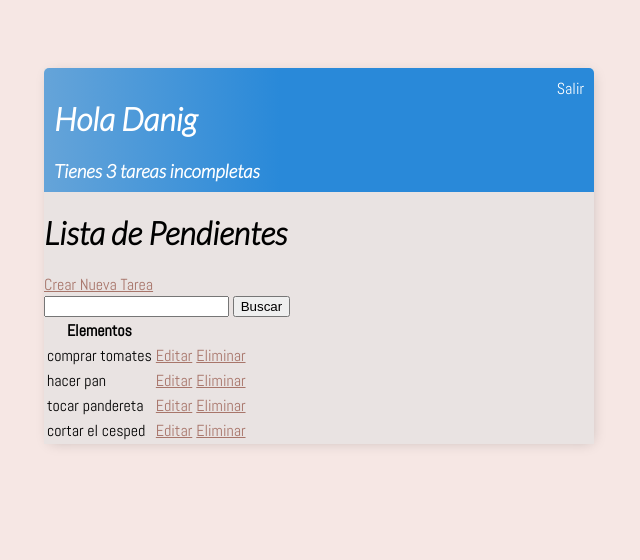
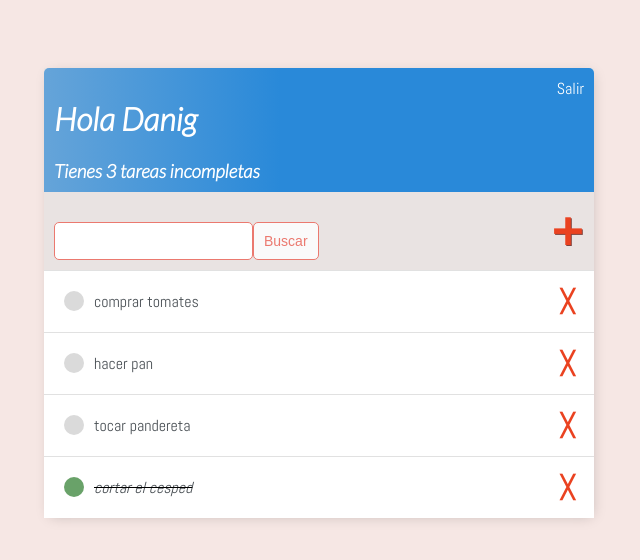
Before and after one commit to Danigom11/proyecto, a Django app: page / in a window 1280 px wide. Shown: the top 560 px of the page, without its empty margins (321-961 px from the left). Run offline with Django 4.2, Linux system fonts and the light colour scheme; a user stored in the database is signed in; data comes from the database, SQL or seed files in the repository; both versions use the stored data as it was after the commit.

Commit message:
proyecto terminado

```diff
--- a/base/templates/base/principal.html
+++ b/base/templates/base/principal.html
@@ -52,6 +52,89 @@
             text-decoration: none;
       }
 
+      .envoltorio-tarea {
+            display: flex;
+            align-items: center;
+            justify-content: space-between;
+            padding: 20px;
+            background-color: #ffffff;
+            border-top: 1px solid rgb(225, 225, 225);
+      }
+
+      .titulo-tarea {
+            display: flex;
+      }
+
+      .titulo-tarea a {
+            text-decoration: none;
+            color: #4b5156;
+            margin-left: 10px;
+      }
+
+      .icono-tarea-completa {
+            height: 20px;
+            width: 20px;
+            background-color: rgb(105, 162, 105);
+            border-radius: 50px;
+      }
+
+      .icono-tarea-incompleta {
+            height: 20px;
+            width: 20px;
+            background-color: rgb(218, 218, 218);
+            border-radius: 50px;
+      }
+
+      .enlace-eliminar {
+            text-decoration: none;
+            font-weight: 900;
+            color: #EA4220;
+            font-size: 22px;
+            line-height: 0;
+      }
+
+      #envoltorio-agregar-buscar {
+            display: flex;
+            justify-content: space-between;
+            align-items: center;
+            padding: 10px
+      }
+
+      #enlace-agregar {
+            color: #EA4220;
+            text-decoration: none;
+            font-size: 42px;
+            text-shadow: 1px 1px #81413B;
+      }
+
+      input[type=text],
+      input[type=password],
+      textarea {
+            border: 1px solid #EB796F;
+            border-radius: 5px;
+            padding: 10px;
+            width: 90%;
+      }
+
+      label {
+            padding-top: 10px !important;
+            display: block;
+      }
+
+      .boton {
+            border: 1px solid #EB796F;
+            background-color: #FAFAFA;
+            color: #EB796F;
+            padding: 10px;
+            font-size: 14px;
+            border-radius: 5px;
+            cursor: pointer;
+            text-decoration: none;
+      }
+
+      .cuerpo-tarjeta {
+            padding: 20px;
+      }
 
     }
 
--- a/base/templates/base/tarea_list.html
+++ b/base/templates/base/tarea_list.html
@@ -13,35 +13,38 @@
     {% endif %}
 </div>
 
+<div id="envoltorio-agregar-buscar">
+    <form method="GET" style="margin-top: 20px; display: flex;">
+        <input type="text" name="area-buscar" value="{{valor_buscado}}">
+        <input class="boton" type="submit" value="Buscar">
+    </form>
+    <a id="enlace-agregar" href="{% url 'crear-tarea' %}">&#x1F7A5;</a>
+</div>
 
-<h1>Lista de Pendientes</h1>
-<a href="{% url 'crear-tarea' %}">Crear Nueva Tarea</a>
 
-<form method="GET">
-    <input type="text" name="area-buscar" value="{{valor_buscado}}">
-    <input type="submit" value="Buscar">
-</form>
 
-<table>
-    <tr>
-        <th>Elementos</th>
-        <th></th>
-        <th></th>
-    </tr>
 
+<div class="envoltorio-items-tarea">
     {% for tarea in tareas %}
-
-    <tr>
-        <td>{{tarea.titulo}}</td>
-        <td><a href="{% url 'editar-tarea' tarea.id %}">Editar</a></td>
-        <td><a href="{% url 'eliminar-tarea' tarea.id %}">Eliminar</a></td>
-    </tr>
+    <div class="envoltorio-tarea">
+        {% if tarea.completo %}
+        <div class="titulo-tarea">
+            <div class="icono-tarea-completa"></div>
+            <i><s><a href="{% url 'editar-tarea' tarea.id %}">{{tarea}}</a></s></i>
+        </div>
+        <a class="enlace-eliminar" href="{% url 'eliminar-tarea' tarea.id %}">&#9587;</a>
+        {% else %}
+        <div class="titulo-tarea">
+            <div class="icono-tarea-incompleta"></div>
+            <a href="{% url 'editar-tarea' tarea.id %}">{{tarea}}</a>
+        </div>
+        <a class="enlace-eliminar" href="{% url 'eliminar-tarea' tarea.id %}">&#9587;</a>
+        {% endif %}
+    </div>
 
     {% empty %}
     <h3>No hay elementos en esta lista</h3>
-
     {% endfor %}
-
-</table>
+</div>
 
 {% endblock content %}
```
Also changed, not shown: base/templates/base/login.html (+10 -4 lines), base/templates/base/registro.html (+19 -5 lines), base/templates/base/tarea_confirm_delete.html (+9 -3 lines), base/templates/base/tarea_form.html (+9 -4 lines), base/urls.py (line endings or trailing spaces), db.sqlite3.
